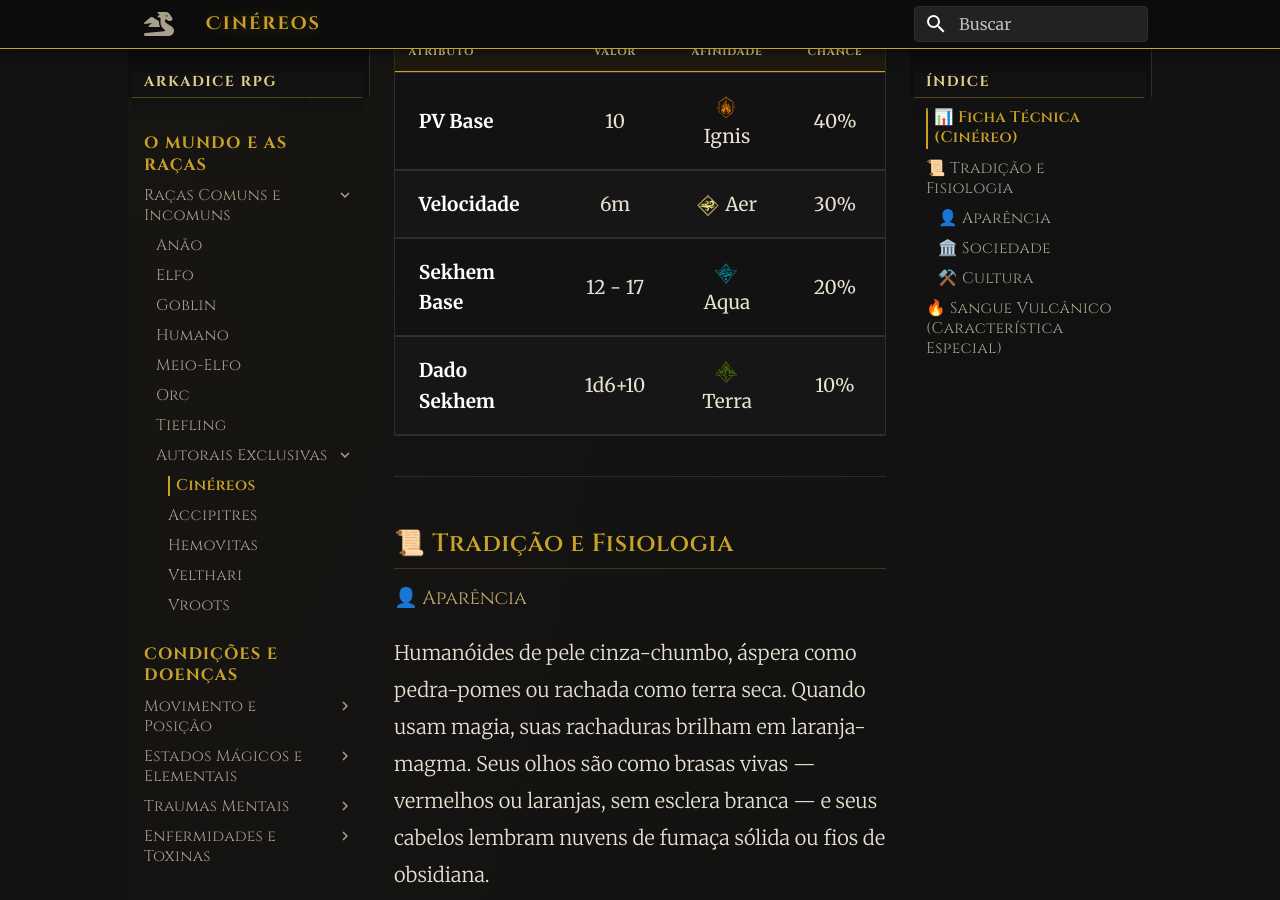
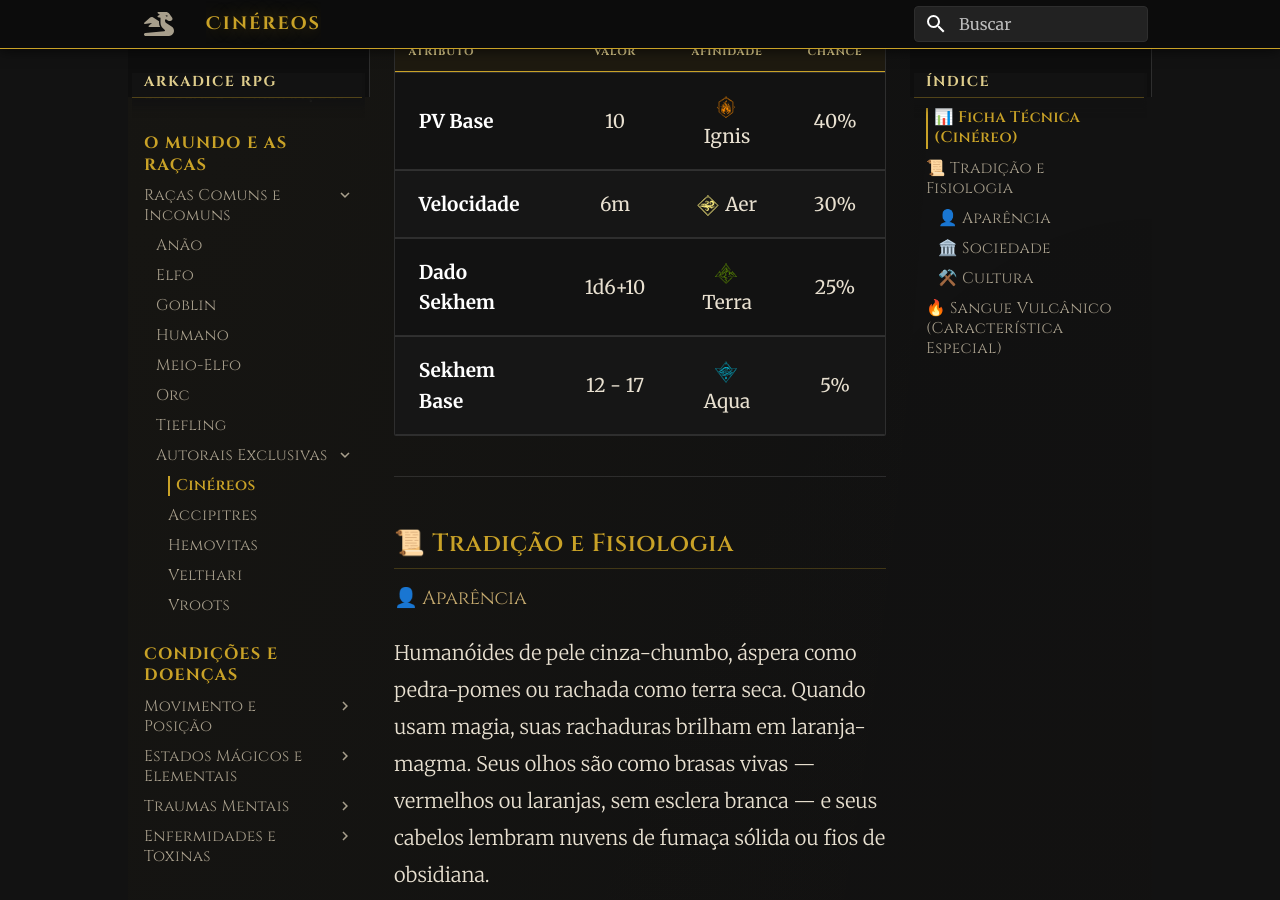
Before and after one commit to Adrian-ESoftware/Arkadice_Rules, an MkDocs documentation site: the page built from docs/04_O_Mundo_e_as_Racas/Racas/Autorais/Cinereos.md, in a window 1280 px wide and 900 px high, scrolled down 474 px. Built offline with MkDocs 1.6.1 and Material for MkDocs 9.7.7, drawn with Linux system fonts in a browser that asks for light colours; comment, search, counter and statistics services are not loaded.

Commit message:
ajuste cinereos

```diff
--- a/docs/04_O_Mundo_e_as_Racas/Racas/Autorais/Cinereos.md
+++ b/docs/04_O_Mundo_e_as_Racas/Racas/Autorais/Cinereos.md
@@ -10,8 +10,9 @@
 | :--- | :---: | :---: | :---: |
 | **PV Base** | 10 | ![Ignis](../../../icons/ignes512.svg){ width="20" .element-icon } Ignis | 40% |
 | **Velocidade** | 6m | ![Aer](../../../icons/air512.svg){ width="20" .element-icon } Aer | 30% |
-| **Sekhem Base** | 12 - 17 | ![Aqua](../../../icons/aqua512.svg){ width="20" .element-icon } Aqua | 20% |
-| **Dado Sekhem** | 1d6+10 | ![Terra](../../../icons/terra512.svg){ width="20" .element-icon } Terra | 10% |
+| **Dado Sekhem** | 1d6+10 | ![Terra](../../../icons/terra512.svg){ width="20" .element-icon } Terra | 25% |
+| **Sekhem Base** | 12 - 17 | ![Aqua](../../../icons/aqua512.svg){ width="20" .element-icon } Aqua | 5% |
+
 
 ***
 
```
